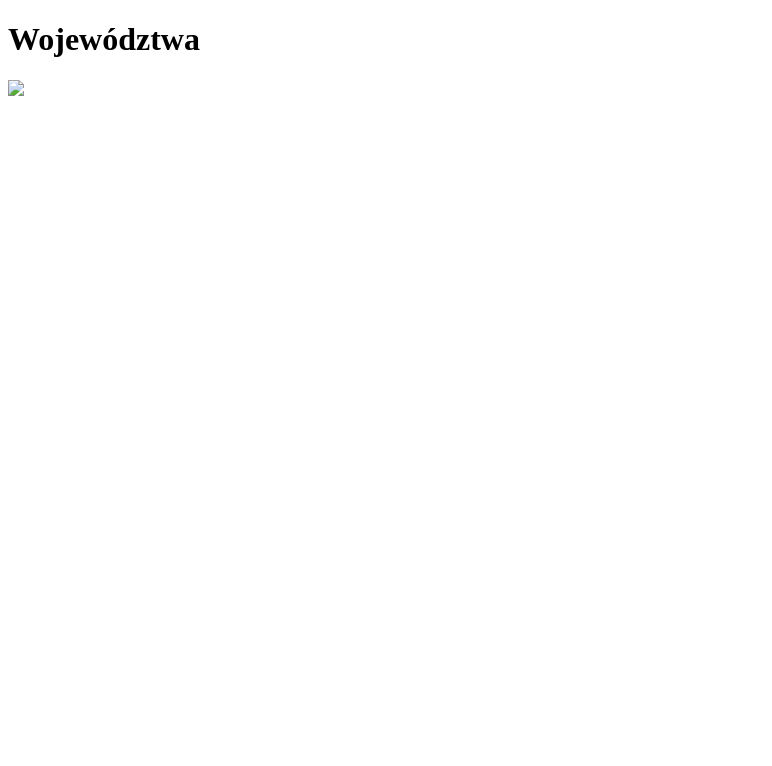
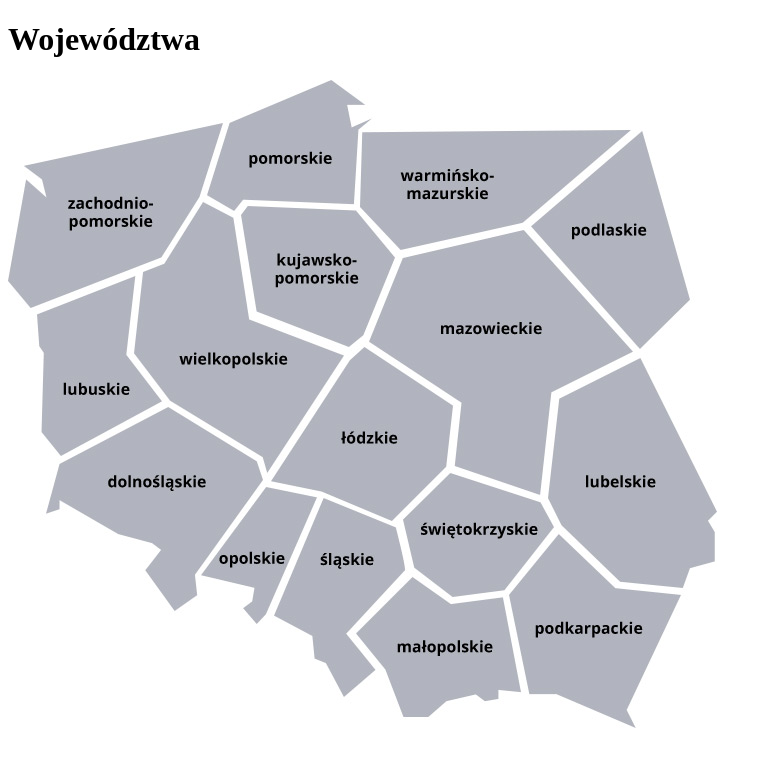
Before and after one commit to Neeqqq/Neeqqq.github.io, a plain HTML site: page index.html in a window 1280 px wide. Shown: the whole page, without its empty margins (0-772 px from the left). Drawn offline with Linux system fonts and the light colour scheme.

Commit message:
Fixed map image

```diff
--- a/index.html
+++ b/index.html
@@ -6,7 +6,7 @@
 	<h1>Województwa</h1>
 	</head>
   <body>
-	<img src="E:\Programowanie\zdjecia do programowania\Mapa.png"usemap="#mapa"/>
+	<img src="Mapa.png"usemap="#mapa"/>
 	<map id="mapa" name="mapa">
 	<area shape="poly" coords="21,227,153,175,191,116,213,43,16,84,33,99,36,113,19,100,1,199,21,227" href="https://pl.wikipedia.org/wiki/Województwo_zachodniopomorskie"target=_blank"></a>
 	<area shape="poly" coords="197,114,225,129,233,118,345,123,350,49,361,38,342,46,339,24,355,24,322,1,221,43,200,114,197,114" href="https://pl.wikipedia.org/wiki/Województwo__pomorskie"target=_blank"></a>
```
Also changed, not shown: Mapa.png (added).
